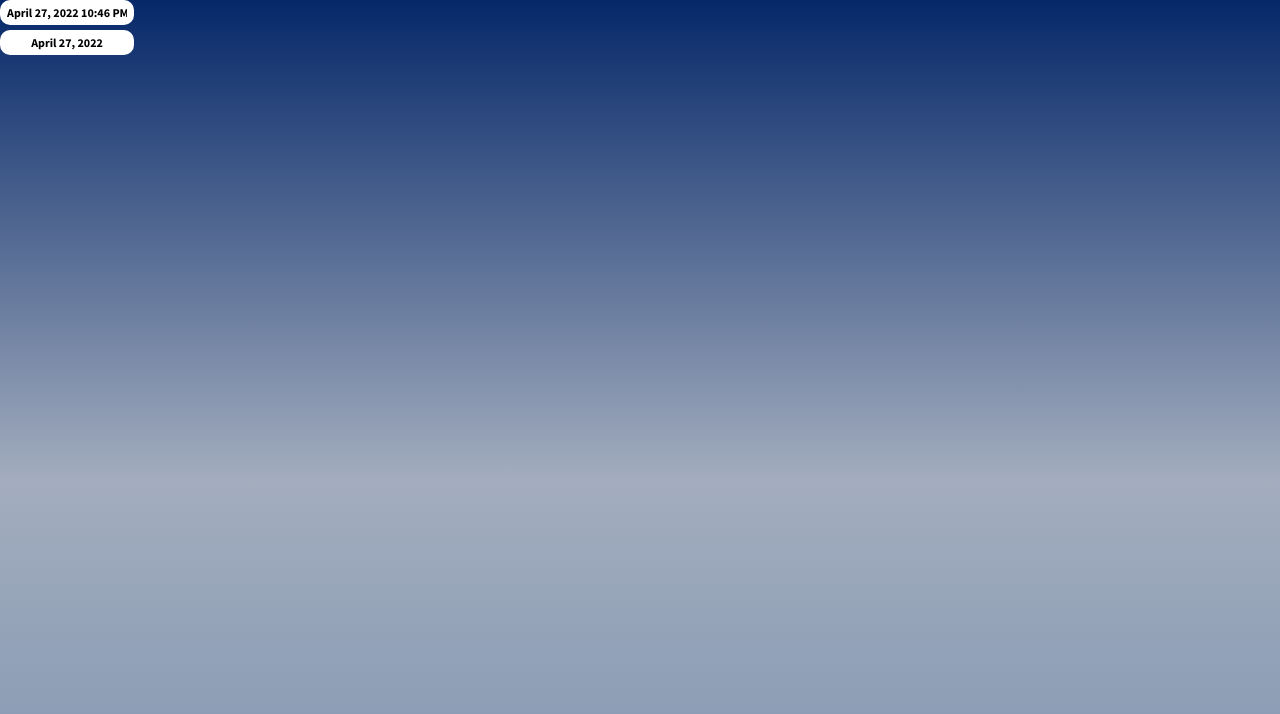
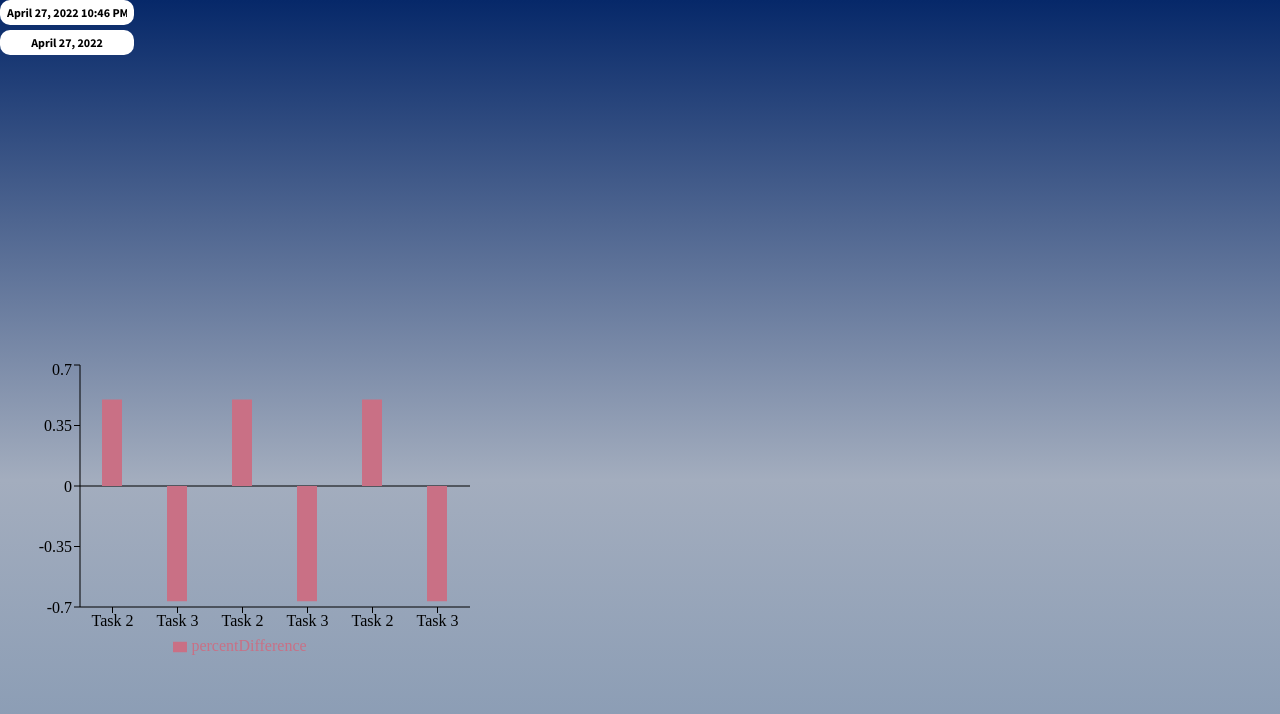
Before and after one commit to utmgdsc/UTimeManager, a React (Create React App) app in the folder client/: page /insights in a window 1280 px wide. Shown: the top 714 px of the page. Built offline with nearby package versions, Linux system fonts and the light colour scheme.

Commit message:
Implement TaskDurationBarChart

```diff
--- /dev/null
+++ b/client/src/components/TaskDurationBarChart/TaskDurationBarChart.js
@@ -0,0 +1,64 @@
+import React from "react";
+import styles from "./TaskDurationBarChart.module.css";
+import PropTypes from "prop-types";
+import {
+  BarChart,
+  Bar,
+  XAxis,
+  YAxis,
+  CartesianGrid,
+  Legend,
+  ReferenceLine,
+  ResponsiveContainer,
+} from "recharts";
+
+export const TaskDurationBarChart = ({ taskResponseData }) => {
+  const taskDurationDifferences = [];
+
+  console.log("hi");
+  console.log(taskResponseData);
+  for (const task of taskResponseData) {
+    const taskDifference = {
+      taskName: task.title,
+      percentDifference: 0,
+    };
+
+    console.log(task);
+    const plannedDuration =
+      task.originalEndDate.getTime() - task.originalStartDate.getTime();
+    const actualDuration = task.endDate.getTime() - task.startDate.getTime();
+    taskDifference.percentDifference =
+      (actualDuration - plannedDuration) / plannedDuration;
+
+    if (task.taskStatus === "DONE")
+      taskDurationDifferences.push(taskDifference);
+  }
+
+  return (
+    <ResponsiveContainer width="100%" height="100%">
+      <div className={styles.scrollableTaskChart}>
+        <BarChart
+          width={500}
+          height={300}
+          data={taskDurationDifferences}
+          margin={{
+            top: 5,
+            right: 30,
+            left: 20,
+            bottom: 5,
+          }}
+        >
+          <XAxis dataKey="taskName" stroke="black" />
+          <YAxis stroke="black" />
+          <Legend />
+          <ReferenceLine y={0} stroke="#000" />
+          <Bar dataKey="percentDifference" barSize={20} fill="#c97085" />
+        </BarChart>
+      </div>
+    </ResponsiveContainer>
+  );
+};
+
+TaskDurationBarChart.propTypes = {
+  taskResponseData: PropTypes.arrayOf(PropTypes.object).isRequired,
+};
--- /dev/null
+++ b/client/src/components/TaskDurationBarChart/TaskDurationBarChart.module.css
@@ -0,0 +1,10 @@
+.scrollableTaskChart {
+  overflow: hidden;
+  overflow-x: scroll;
+}
+
+/* works in chrome and safari */
+.scrollableTaskChart ::-webkit-scrollbar {
+  width: 0px !important;
+  display: none;
+}
--- a/client/src/pages/InsightsPage/InsightsPage.js
+++ b/client/src/pages/InsightsPage/InsightsPage.js
@@ -1,6 +1,81 @@
 import React, { useState } from "react";
 import styles from "./InsightsPage.module.css";
 import { DateSelector } from "../../components/DateSelector/DateSelector.js";
+import { TaskDurationBarChart } from "../../components/TaskDurationBarChart/TaskDurationBarChart.js";
+
+// helpers for sample -- to be removed later
+const nHoursAhead = (nHours) => {
+  const nextHour = new Date();
+  nextHour.setTime(nextHour.getTime() + nHours * 60 * 60 * 1000);
+  return nextHour;
+};
+
+// this simulates an API call response
+const sampleTaskData = [
+  {
+    title: "Task 1",
+    description: "Task 1 description",
+    startDate: new Date(),
+    endDate: new Date(),
+    originalStartDate: new Date(),
+    originalEndDate: new Date(),
+    taskStatus: "NOT STARTED", // only tasks that are done will shown in the bar graph
+  },
+  {
+    title: "Task 2",
+    description: "Task 2 description",
+    startDate: new Date(),
+    endDate: nHoursAhead(3),
+    originalStartDate: new Date(),
+    originalEndDate: nHoursAhead(2),
+    taskStatus: "DONE",
+  },
+  {
+    title: "Task 3",
+    description: "Task 3 description",
+    startDate: new Date(),
+    endDate: nHoursAhead(1),
+    originalStartDate: new Date(),
+    originalEndDate: nHoursAhead(3),
+    taskStatus: "DONE",
+  },
+  {
+    title: "Task 2",
+    description: "Task 2 description",
+    startDate: new Date(),
+    endDate: nHoursAhead(3),
+    originalStartDate: new Date(),
+    originalEndDate: nHoursAhead(2),
+    taskStatus: "DONE",
+  },
+  {
+    title: "Task 3",
+    description: "Task 3 description",
+    startDate: new Date(),
+    endDate: nHoursAhead(1),
+    originalStartDate: new Date(),
+    originalEndDate: nHoursAhead(3),
+    taskStatus: "DONE",
+  },
+  {
+    title: "Task 2",
+    description: "Task 2 description",
+    startDate: new Date(),
+    endDate: nHoursAhead(3),
+    originalStartDate: new Date(),
+    originalEndDate: nHoursAhead(2),
+    taskStatus: "DONE",
+  },
+  {
+    title: "Task 3",
+    description: "Task 3 description",
+    startDate: new Date(),
+    endDate: nHoursAhead(1),
+    originalStartDate: new Date(),
+    originalEndDate: nHoursAhead(3),
+    taskStatus: "DONE",
+  },
+];
 
 const InsightsPage = () => {
   const [currDate1, setCurrDate1] = useState(new Date());
@@ -24,8 +99,13 @@ const InsightsPage = () => {
           console.log(newDate);
         }}
       />
+      <div style={{ marginTop: "300px" }}>
+        <TaskDurationBarChart taskResponseData={sampleTaskData} />
+      </div>
     </div>
   );
 };
 
+// note: the 300px margin is just for demonstration purposes
+// To see how the colors will look like against the lighter part of the gradient
 export default InsightsPage;
```
